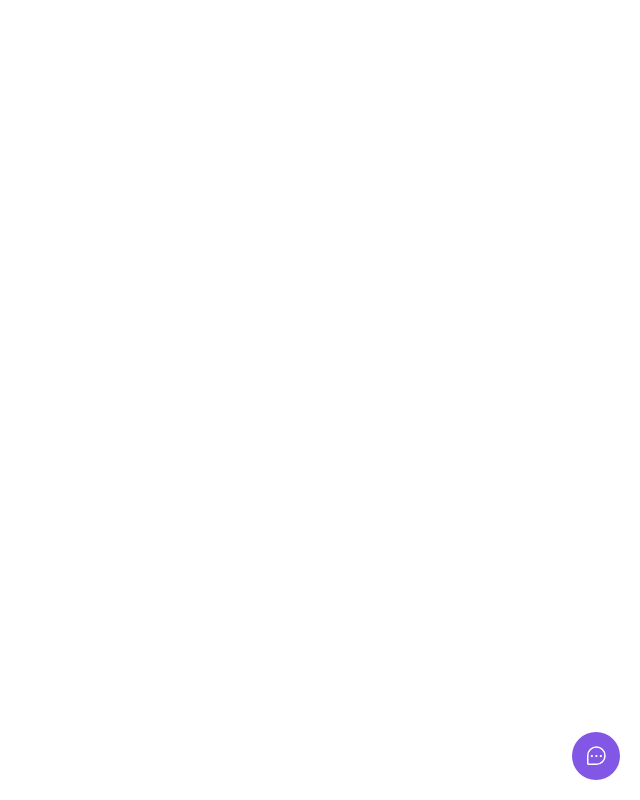
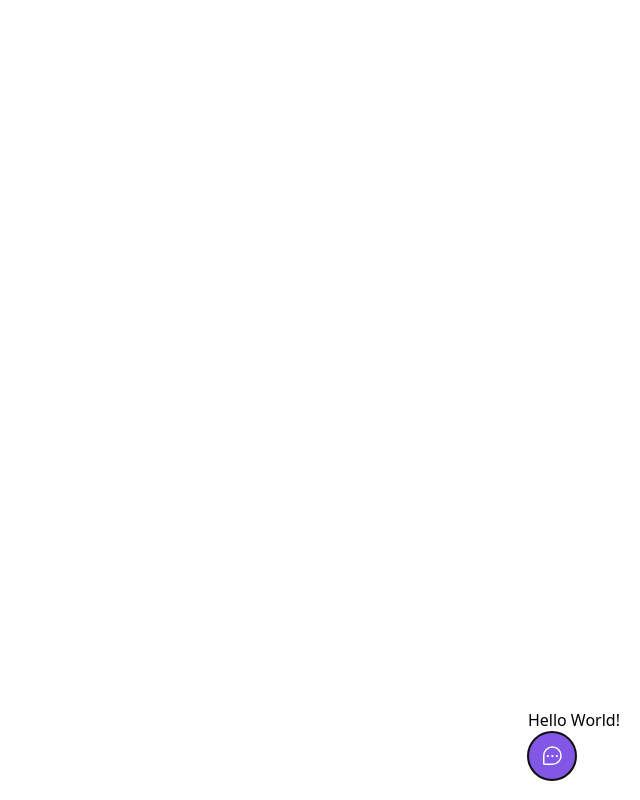
Before and after one commit to DanielAraldi/feedback-widget, a React (Vite) app in the folder web/: page / in a window 1280 px wide. Both pictures are taken after a click on the button "Feedback". Shown: the whole page, without its empty margins (640-1280 px from the left). Built offline with nearby package versions, Linux system fonts and the light colour scheme.

Commit message:
feat: added `headlessui` to help in accessibility and structured `Popover` component

```diff
--- a/web/package.json
+++ b/web/package.json
@@ -10,6 +10,7 @@
     "preview": "vite preview"
   },
   "dependencies": {
+    "@headlessui/react": "^1.7.17",
     "phosphor-react": "^1.4.1",
     "react": "^18.2.0",
     "react-dom": "^18.2.0"
--- a/web/src/components/Widget.tsx
+++ b/web/src/components/Widget.tsx
@@ -1,26 +1,19 @@
 import { ChatTeardropDots } from 'phosphor-react';
-import { useState } from 'react';
+import { Popover } from '@headlessui/react';
 
 export function Widget() {
-  const [isWidgetOpen, setIsWidgetOpen] = useState<boolean>(false);
+  return (
+    <Popover className='absolute bottom-5 right-5'>
+      <Popover.Panel>Hello World!</Popover.Panel>
 
-  function toggleWidgetVisibility(): void {
-    setIsWidgetOpen(!isWidgetOpen);
-  }
-
-  return (
-    <div className='absolute bottom-5 right-5'>
-      <button
-        onClick={toggleWidgetVisibility}
-        className='flex items-center bg-brand-500 rounded-full p-3 h-12 text-white group'
-      >
+      <Popover.Button className='flex items-center bg-brand-500 rounded-full p-3 h-12 text-white group'>
         <ChatTeardropDots className='w-6 h-6' />
 
         <span className='max-w-0 overflow-hidden group-hover:max-w-xs transition-all duration-500 ease-linear'>
           <span className='pl-2'></span>
           Feedback
         </span>
-      </button>
-    </div>
+      </Popover.Button>
+    </Popover>
   );
 }
```
Also changed, not shown: 1 other file (tests, documents, lock files or other folders).
